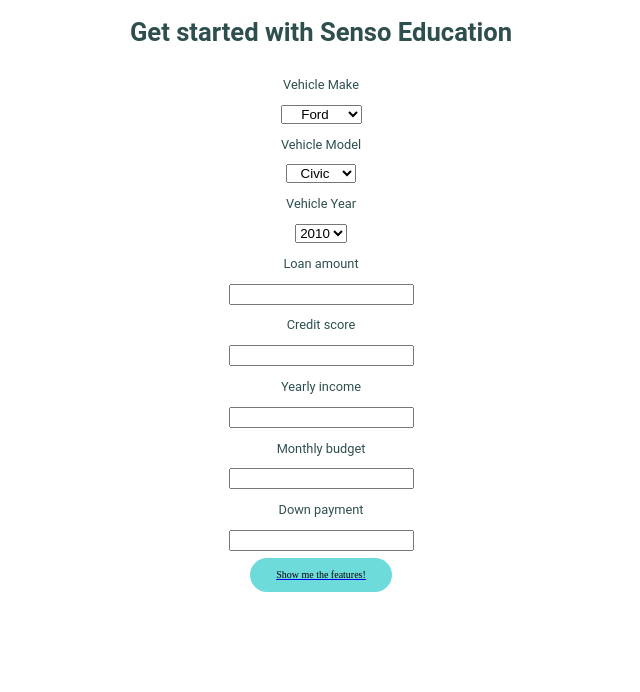
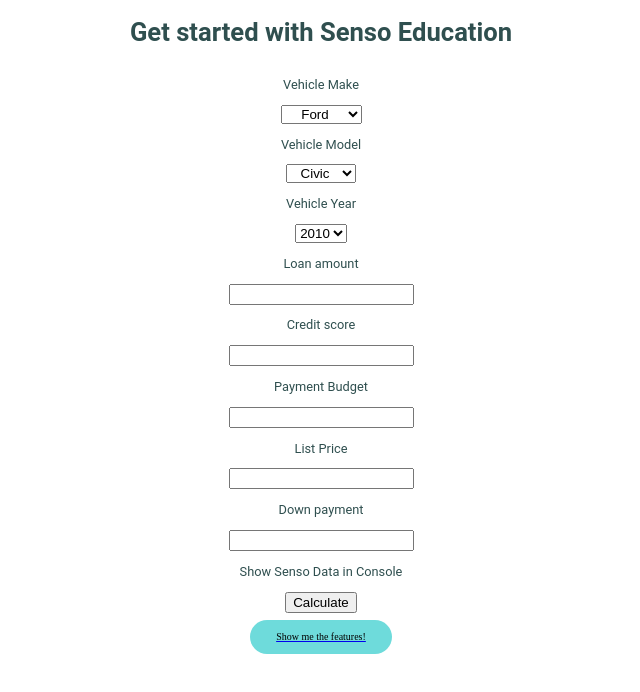
Before and after one commit to TLI-Project/Winnie, a React (Create React App) app: page /finance in a window 1280 px wide. Shown: the top 692 px of the page, without its empty margins (319-959 px from the left). Built offline with nearby package versions, Linux system fonts and the light colour scheme.

Commit message:
Added Senso Calculation data to the Financing screen (merged UserData into the financing screen)

```diff
--- a/src/components/Finance/index.js
+++ b/src/components/Finance/index.js
@@ -6,9 +6,34 @@
 const Finance = ({ setToken }) => {
   const [preferredVehicle, setPreferredVehicle] = useState();
   const [preferredFeatures, setPreferredFeatures] = useState();
+  const [loanAmount, setLoanAmount] = useState();
   const [creditScore, setCreditScore] = useState();
-  const [yearlyIncome, setYearlyIncome] = useState();
-  const [monthlyBudget, setMonthlyBudget] = useState();
+  const [pytBudget, setPytBudget] = useState();
+  const [listPrice, setListPrice] = useState();
+  const [downpayment, setDownpayment] = useState();
+
+  const requestOptions = {
+    method: 'POST',
+    headers: {'Content-Type': 'application/json'},
+    body: JSON.stringify({
+      "loanAmount": loanAmount,
+      "creditScore": creditScore,
+      "pytBudget": pytBudget,
+      "vehicleMake": "Honda",
+      "vehicleModel": "Civic",
+      "vehicleYear": 2021,
+      "vehicleKms": 1000,
+      "listPrice": listPrice,
+      "downpayment": downpayment
+    })
+  };
+
+  const submitHandler = (e) => {
+    e.preventDefault()
+    fetch('http://sensoeducation.link/userInputs', requestOptions)
+        .then(response => console.log(response.json()))
+  }
+
   return (
     <div className="Finance">
       <h1> Get started with Senso Education</h1>
@@ -59,26 +84,30 @@
         </label>
         <label>
           <p>Loan amount</p>
-          <input type="text" onChange={e => setMonthlyBudget(e.target.value)} />
+          <input  type="text" onChange={e => setLoanAmount(e.target.value)}/>
         </label>
         <label>
           <p>Credit score</p>
-          <input type="text" onChange={e => setCreditScore(e.target.value)} />
+          <input  type="text" onChange={e => setCreditScore(e.target.value)}/>
         </label>
         <label>
-          <p>Yearly income</p>
-          <input type="text" onChange={e => setYearlyIncome(e.target.value)} />
+          <p>Payment Budget</p>
+          <input  type="text" onChange={e => setPytBudget(e.target.value)}/>
         </label>
         <label>
-          <p>Monthly budget</p>
-          <input type="text" onChange={e => setMonthlyBudget(e.target.value)} />
+          <p>List Price</p>
+          <input  type="text" onChange={e => setListPrice(e.target.value)}/>
         </label>
         {/* <div>
               <button type="submit">Get Breakdown</button>
           </div> */}
           <label>
           <p>Down payment</p>
-          <input type="text" onChange={e => setMonthlyBudget(e.target.value)} />
+            <input  type="text" onChange={e => setDownpayment(e.target.value)}/>
+        </label>
+        <label>
+          <p>Show Senso Data in Console</p>
+          <button type="submit" onClick={submitHandler}> Calculate </button>
         </label>
       </form>
       <Link to='/features'>
--- a/src/components/UserData/UserData.js
+++ b/src/components/UserData/UserData.js
@@ -25,7 +25,7 @@
 
     const submitHandler = (e) => {
         e.preventDefault()
-        fetch('http://localhost:8080/userInputs', requestOptions)
+        fetch('http://sensoeducation.link/userInputs', requestOptions)
             .then(response => console.log(response.json()))
     }
 
```
